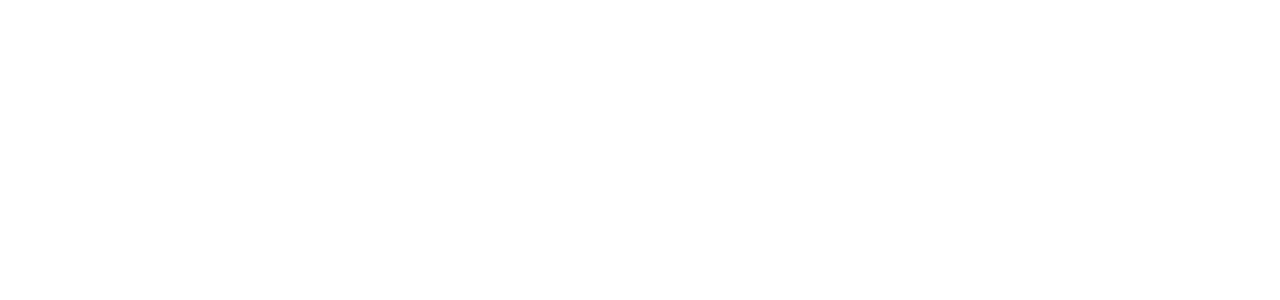
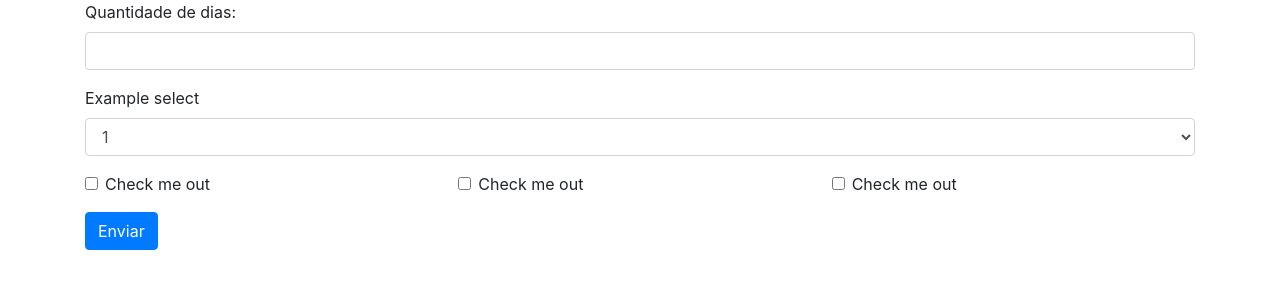
Before and after one commit to vandersondev/digital-nextel-test, a Flask app: page / in a window 1280 px wide. Before the commit the part shown is empty. Shown: the top 300 px of the page. Run offline with Flask 2, Linux system fonts and the light colour scheme; some libraries are stand-ins or nearby versions.

Commit message:
markup da home para testes

```diff
--- a/app/templates/home.html
+++ b/app/templates/home.html
@@ -11,7 +11,44 @@
     <div class="container">
         <div class="row">
             <div class="col">
+                <form>
+                    <div class="form-group">
+                        <label for="qtdDias">Quantidade de dias:</label>
+                        <input type="text" class="form-control" id="qtdDias" name="qtd_dias">
+                    </div>
+                    <div class="form-group">
+                        <label for="cidade">Example select</label>
+                        <select class="form-control" id="cidade" name="cidade">
+                            <option>1</option>
+                            <option>2</option>
+                            <option>3</option>
+                            <option>4</option>
+                            <option>5</option>
+                        </select>
+                    </div>
 
+                    <div class="form-row">
+                        <div class="col-4">
+                            <div class="form-group form-check">
+                                <input type="checkbox" class="form-check-input" id="clima_calor" name="clima" value="calor">
+                                <label class="form-check-label" for="clima_calor">Check me out</label>
+                            </div>
+                        </div>
+                        <div class="col-4">
+                            <div class="form-group form-check">
+                                <input type="checkbox" class="form-check-input" id="clima_friu" name="clima" value="friu">
+                                <label class="form-check-label" for="clima_friu">Check me out</label>
+                            </div>
+                        </div>
+                        <div class="col-4">
+                            <div class="form-group form-check">
+                                <input type="checkbox" class="form-check-input" id="clima_nublado" name="clima" value="nublado">
+                                <label class="form-check-label" for="clima_nublado">Check me out</label>
+                            </div>
+                        </div>
+                    </div>
+                    <button type="submit" class="btn btn-primary">Enviar</button>
+                </form>
             </div>
         </div>
     </div>
```
